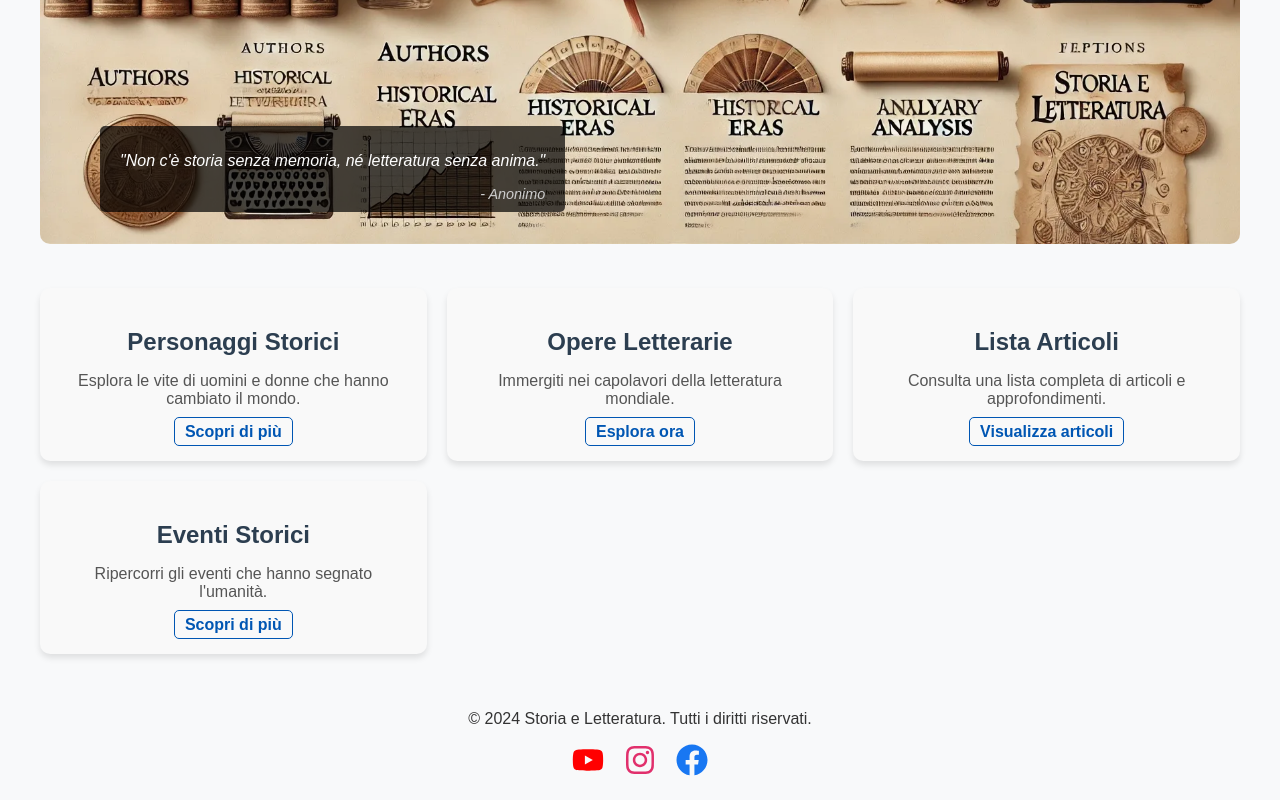
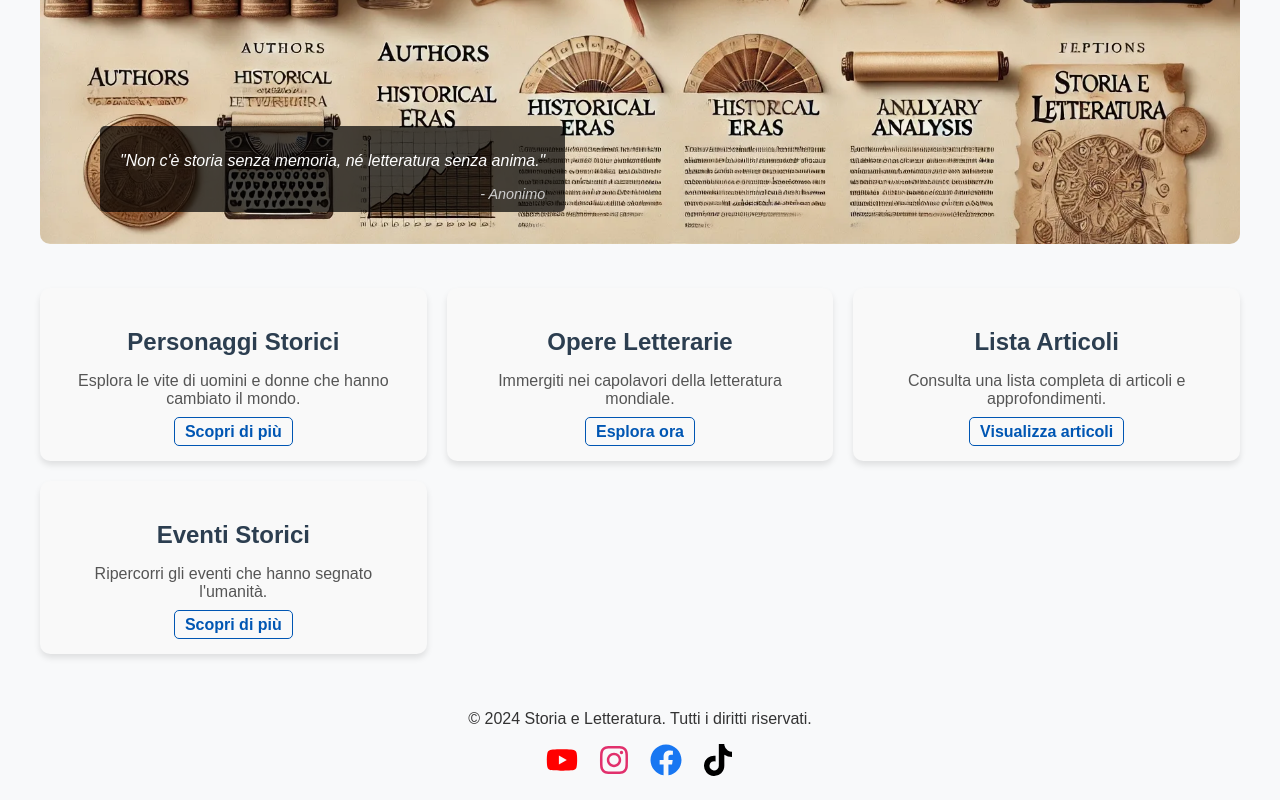
Before and after one commit to FatjonSelimaj/Stori-Letteratura, a React (Create React App) app: page / in a window 1280 px wide. Shown: the part 651-1451 px from the top of the page. Built offline with nearby package versions, Linux system fonts and the light colour scheme.

Commit message:
link css

```diff
--- a/src/App.tsx
+++ b/src/App.tsx
@@ -1,6 +1,6 @@
 import React from "react";
 import { BrowserRouter as Router, Routes, Route, useNavigate, useLocation } from "react-router-dom";
-import { FaYoutube, FaInstagram, FaFacebook } from "react-icons/fa";
+import { FaYoutube, FaInstagram, FaFacebook, FaTiktok } from "react-icons/fa";
 import "./styles/App.css";
 import Home from "./pages/Home";
 import ArticlesPage from "./pages/ArticlePage";
@@ -63,6 +63,9 @@ const AppContent: React.FC = () => {
           <a href="https://www.facebook.com/share/5CRUGhzH5SYj4iiL/" target="_blank" rel="noopener noreferrer" aria-label="Facebook">
             <FaFacebook className="social-icon facebook" />
           </a>
+          <a href="https://www.tiktok.com/@fatjon.selima?_t=8pX8jPc9uT2&_r=1" target="_blank" rel="noopener noreferrer" aria-label="TikTok">
+            <FaTiktok className="social-icon tiktok" />
+          </a>
         </div>
       </footer>
     </div>
--- a/src/styles/App.css
+++ b/src/styles/App.css
@@ -101,3 +101,11 @@
 .social-icon.facebook:hover {
   color: #145db7;
 }
+
+.social-icon.tiktok {
+  color: #000000; /* Nero, colore ufficiale di TikTok */
+}
+
+.social-icon.tiktok:hover {
+  color: #333333; /* Leggermente più chiaro quando il mouse passa sopra */
+}
```
